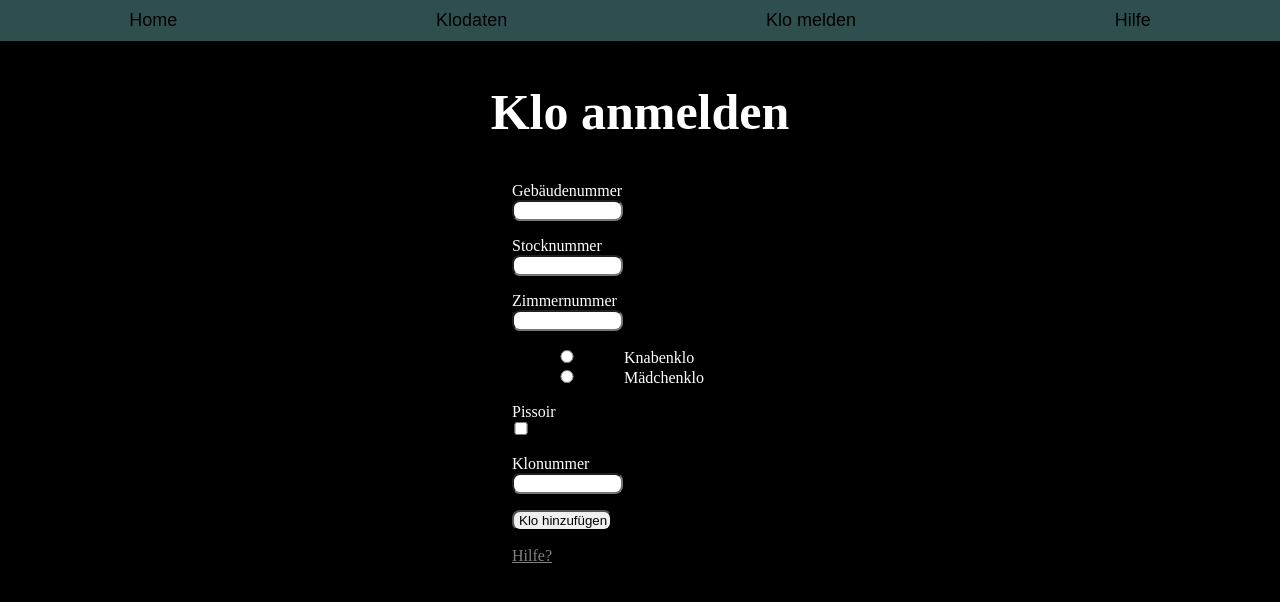
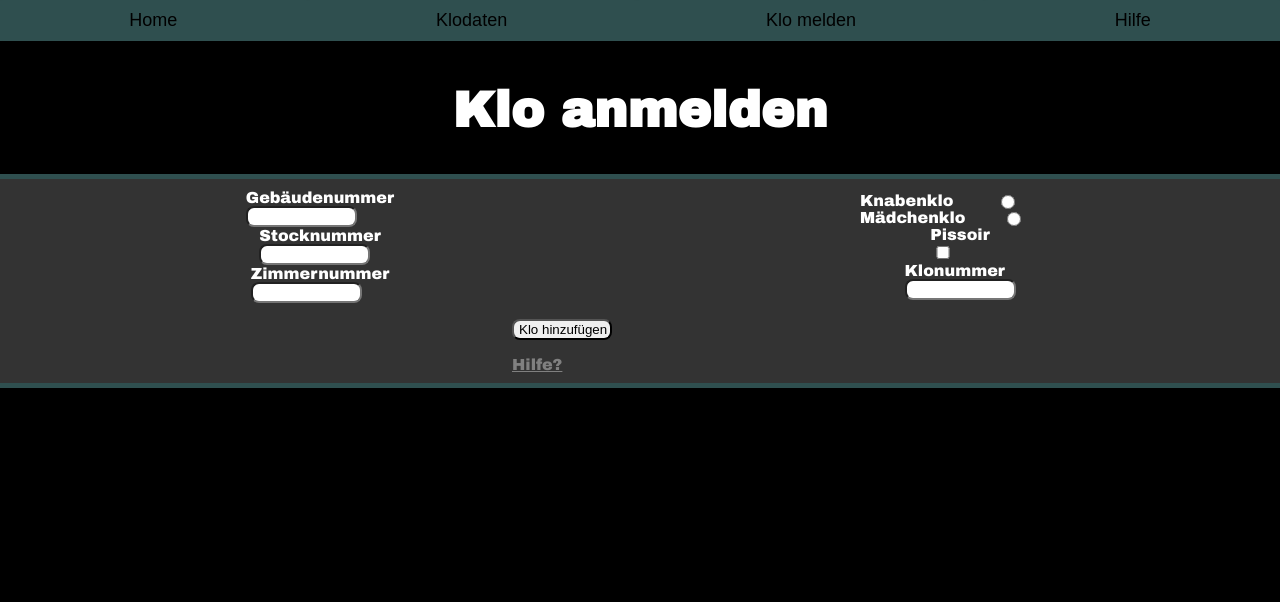
Before and after one commit to Chrisi2209/SchulklosKaputt, a Flask app: page /klo-anmelden in a window 1280 px wide. Shown: the top 602 px of the page. Run offline with Flask 3, Linux system fonts and the light colour scheme.

Commit message:
Added Favicon and klo hinzufügen

```diff
--- a/app/static/styles.css
+++ b/app/static/styles.css
@@ -2,6 +2,7 @@ body {
     margin: 0px;
     background: black;
     color: white;
+    font-family: Archivo Black;
 }
 
 button {
@@ -110,17 +116,21 @@ button.navitem,
     font-size: 24px;
 }
 
-/******* Titles *********/
+/******* Titles / general *********/
 .title {
     text-align: center;
     font-size: 50px;
+    margin-inline: 20px;
 }
 
 .subtitle {
     text-align: center;
     font-size: 30px;
-    margin-right: 30px;
     margin-top: 40px;
+}
+
+.centered {
+    text-align: center;
 }
 
 /******** column ********/
@@ -242,6 +228,64 @@ form p span {
     width: 100px;
 }
 
+#gender>li {
+    display: flex;
+    flex-direction: row-reverse;
+    justify-content: center
+}
+
+/******** Two cloumn section *********/
+
+.two-column-section-background {
+    padding-top: 10px;
+    padding-bottom: 10px;
+    width: 100%;
+
+    background: #333333;
+    position: relative;
+}
+
+.two-column-section-background::before {
+    content: "";
+    position: absolute;
+    top: -5px;
+
+    width: 100%;
+    height: 5px;
+
+    background: darkslategray;
+}
+
+.two-column-section-background::after {
+    content: "";
+    position: absolute;
+    top: 100%;
+    left: 0;
+
+    width: 100%;
+    height: 5px;
+
+    background: darkslategray;
+}
+
+.two-column-section {
+    width: 100%;
+
+    display: flex;
+    align-items: center;
+}
+
+.two-column-section-column {
+    display: flex;
+    flex-direction: column;
+    align-items: center;
+    width: 50%;
+}
+
+.two-column-section-column>* {
+    margin: 0;
+}
+
 /********* Help ***********/
 .help-paragraph {
     border-style: solid;
--- a/app/templates/base.html
+++ b/app/templates/base.html
@@ -8,6 +8,10 @@
     <title>HTL-Mödling kaputte klos</title>
     {% endif %}
     <link rel="stylesheet" href="{{ url_for('static',filename='styles.css') }}" />
+    <link rel="stylesheet" href="https://fonts.googleapis.com/css?family=Archivo Black">
+
+    <link rel="shortcut icon" href="{{ url_for('static',filename='Favicon.jpeg') }}">
+
     <script src="https://ajax.googleapis.com/ajax/libs/jquery/3.6.0/jquery.min.js"></script>
 </head>
 
--- a/app/templates/klo_anmelden.html
+++ b/app/templates/klo_anmelden.html
@@ -4,42 +4,52 @@
 <h2 class="title">Klo anmelden</h2>
 <form action="" method="post" novalidate>
     <div class="addToilet-form" id="addToiletForm">
+        <div class="two-column-section-background">
+            <div class="two-column-section">
+                <div class="two-column-section-column">
                     {{ form.hidden_tag() }}
-        <p>
+                    <div>
                         {{ form.building.label }}<br>{{ form.building() }}
                         {% for error in form.building.errors %}
                         <span class="error">[{{ error }}]</span>
                         {% endfor %}
-        </p>
-        <p>
+                    </div>
+                    <div>
+
                         {{ form.floor.label }}<br>{{ form.floor() }}
                         {% for error in form.floor.errors %}
                         <span class="error">[{{ error }}]</span>
                         {% endfor %}
-        </p>
-        <p>
+                    </div>
+                    <div>
                         {{ form.room.label }}<br>{{ form.room() }}
                         {% for error in form.room.errors %}
                         <span class="error">[{{ error }}]</span>
                         {% endfor %}
-        </p>
+                    </div>
+                </div>
+                <div class="two-column-section-column">
                     {{ form.gender() }}
-        <p>
+                    <div>
                         {% for error in form.gender.errors %}
                         <span class="error">[{{ error }}]</span>
                         {% endfor %}
-        </p>
-        <p>
+                    </div>
+                    <div>
                         {{ form.pissoir.label }}<br>{{ form.pissoir() }}
-        </p>
-        <p>
+                    </div>
+                    <div>
                         {{ form.toilet.label }}<br>{{ form.toilet() }}
                         {% for error in form.toilet.errors %}
                         <span class="error">[{{ error }}]</span>
                         {% endfor %}
-        </p>
+                    </div>
+
+                </div>
+            </div>
             <p>{{ form.submit() }}</p>
             <a href="{{ url_for('help') }}#AddToilet">Hilfe?</a>
         </div>
+    </div>
 </form>
 {% endblock %}
--- a/app/templates/kloansicht.html
+++ b/app/templates/kloansicht.html
@@ -3,6 +3,7 @@
 {% block content %}
 
 <h1 class="title">Aktuell gemeldete Klos</h1>
+<h2 class="subtitle">(Nicht live)</h2>
 <div class="row">
     <div class="column50">
         <h1 class="subtitle">Knaben</h1>
```
Also changed, not shown: other parts of app/static/styles.css (+17 -25 lines), app/static/index.js (+14 -0 lines), app/templates/error.html (+16 -0 lines), app/app.db, app/static/Favicon.jpeg (added), app/static/error_Image_Thinking.png (added). Lines whose indentation alone changed are shown as unchanged.
